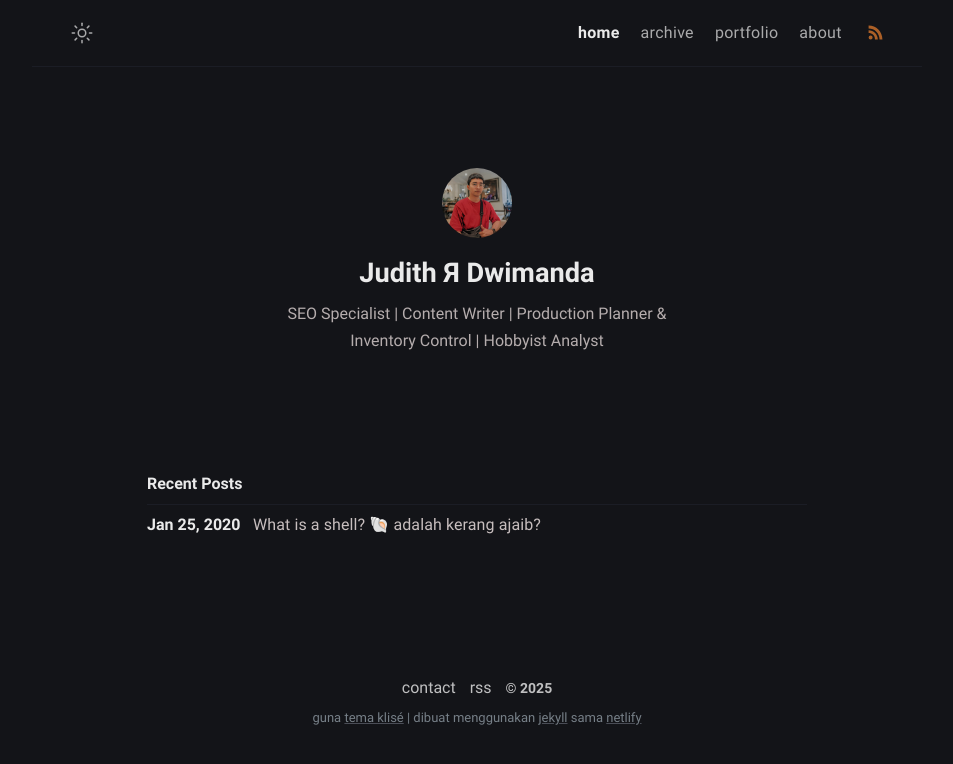
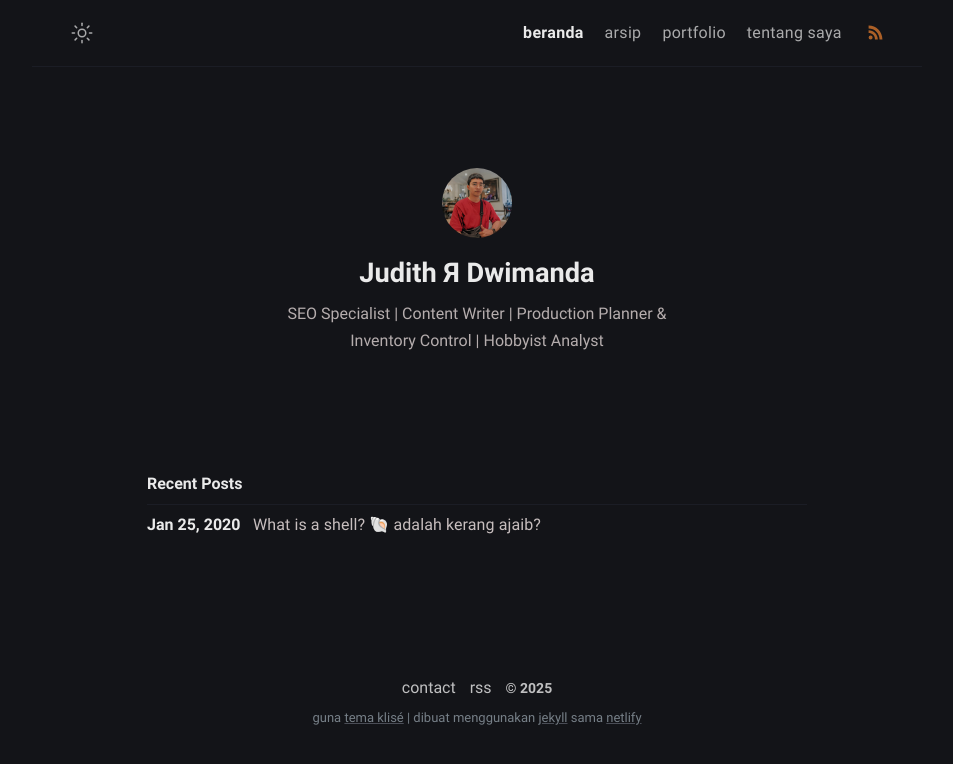
Before and after one commit to judwm/judwm.github.io, a Jekyll site: the page built from index.md, in a window 1280 px wide. Shown: the top 764 px of the page, without its empty margins (163-1116 px from the left). Built offline with Jekyll 4.4.1, drawn with Linux system fonts in a browser that asks for light colours; a script that is not in the unit is left out.

Commit message:
Update menus.yml

```diff
--- a/_data/menus.yml
+++ b/_data/menus.yml
@@ -1,8 +1,8 @@
-- title: home
+- title: beranda
   url: /
   external: false
 
-- title: archive
+- title: arsip
   url: /archive/
   external: false
 
@@ -10,6 +10,6 @@
   url: /portfolio/
   external: false
 
-- title: about
+- title: tentang saya
   url: /about/
   external: false
```
